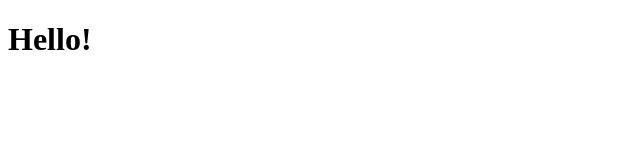
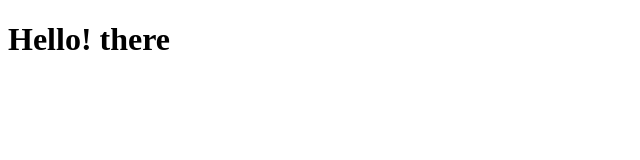
Before and after one commit to Yinkusadel/html5-coursera, a website: page index.html in a window 1280 px wide. Shown: the whole page, without its empty margins (0-640 px from the left). Drawn offline with Linux system fonts and the light colour scheme; files that its build step writes are made by us from their sources; files whose address does not match are found by name.

Commit message:
add complete solution to html5 project

```diff
--- a/index.html
+++ b/index.html
@@ -7,6 +7,6 @@
     <link rel="stylesheet" href="index.css" />
   </head>
   <body>
-    <h1>Hello!</h1>
+    <h1>Hello! there</h1>
   </body>
 </html>
```
